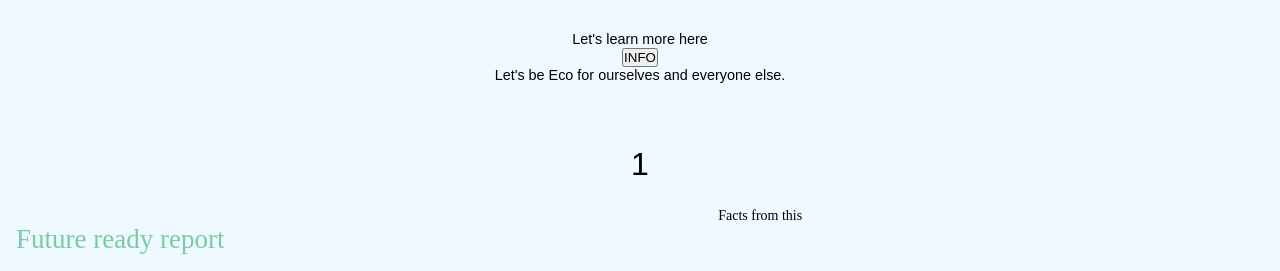
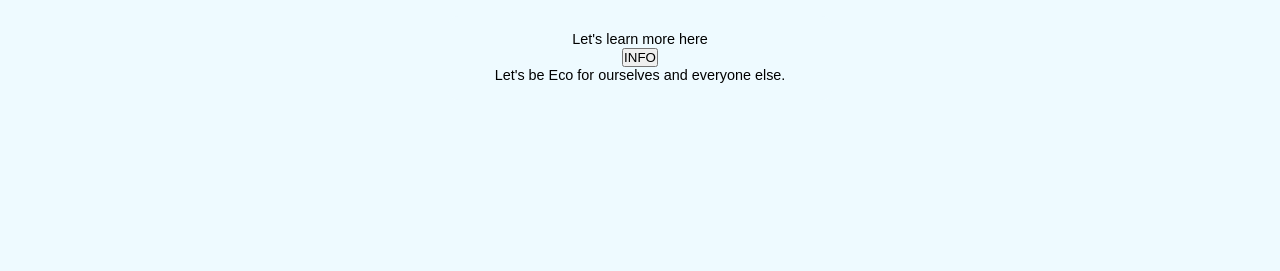
Before and after one commit to eni886/eni886.github.io, a plain HTML site: page index.html in a window 1280 px wide. Shown: the part 547-818 px from the top of the page. Drawn offline with Linux system fonts and the light colour scheme.

Commit message:
Update index.html

```diff
--- a/index.html
+++ b/index.html
@@ -47,8 +47,6 @@
         <p> Let's be Eco for ourselves and everyone else.</p>
       </div>
 
-      <p id="fact">1</p>
-      <p class="attribution">Facts from this <a href="nj">Future ready report</a></p>
     </main>
   </body>
 </html>
```
